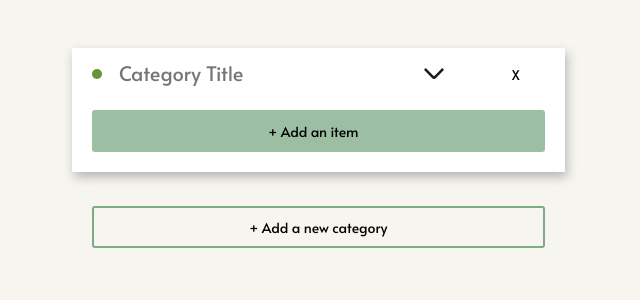
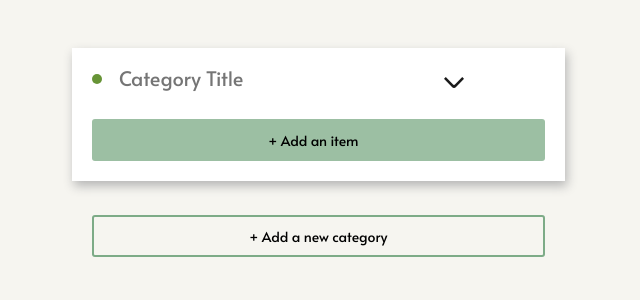
Before and after one commit to mitchHartigan/trekkr, a React (Create React App) app: page /pack in a window 1280 px wide. Both pictures are taken after a click on the button "+ Add a new category". Shown: the top 300 px of the page, without its empty margins (312-952 px from the left). Built offline with nearby package versions, Linux system fonts and the light colour scheme.

Commit message:
feat: wip category collapse

```diff
--- a/src/pack/Category/Category.js
+++ b/src/pack/Category/Category.js
@@ -5,8 +5,8 @@ import { AddANewItemButton, CategoryContainer } from "./Category.elem";
 import { StylesProvider } from "@material-ui/core";
 import "./_category.scss";
 import { CategoryColor } from "./CategoryColor.elem";
-import { NameInput } from "./NameInput.elem";
 import DynamicInput from "../Item/DynamicInput.elem";
+import { parseWeightValToString } from "../BackpackData/utils";
 import styled from "styled-components";
 export default class Category extends Component {
   constructor(props) {
@@ -14,7 +14,7 @@ export default class Category extends Component {
 
     this.nameInput = React.createRef();
     this.state = {
-      collapsed: false,
+      collapsed: false
     };
   }
 
@@ -25,7 +25,7 @@ export default class Category extends Component {
     this.props.deleteCategory(this.props.category.id);
   };
 
-  updateTitle = (evt) => {
+  updateTitle = evt => {
     this.props.updateCategoryTitle(this.props.id, evt.target.value);
   };
 
@@ -35,6 +35,8 @@ export default class Category extends Component {
 
   render() {
     const { collapsed } = this.state;
+    const { totalWeight } = this.props.category;
+
     return (
       <StylesProvider injectFirst>
         <Droppable droppableId={this.props.category.id}>
@@ -44,13 +46,8 @@ export default class Category extends Component {
               {...provided.droppableProps}
               isDraggingOver={snapshot.isDraggingOver}
             >
-              <CategoryControlsContainer id="asdf">
-                <div
-                  style={{
-                    display: "flex",
-                    alignItems: "center",
-                  }}
-                >
+              <CategoryControlsContainer>
+                <div style={{ display: "flex", alignItems: "center" }}>
                   <CategoryColor color={this.props.category.color} />
                   <NameInputContainer>
                     <DynamicInput
@@ -68,16 +65,18 @@ export default class Category extends Component {
                   </NameInputContainer>
                 </div>
 
+                <CategoryWeightSum show={collapsed}>
+                  {parseWeightValToString(totalWeight)}
+                </CategoryWeightSum>
+
                 <CollapseButton
-                  onClick={() =>
-                    this.setState({ collapsed: !this.state.collapsed })
-                  }
-                  collapsed={this.state.collapsed}
+                  onClick={() => this.setState({ collapsed: !collapsed })}
+                  collapsed={collapsed}
                 >
                   <img src="collapse-button.png" alt="" />
                 </CollapseButton>
 
-                <DeleteButton onClick={this.handleDelete} show={!collapsed}>
+                <DeleteButton onClick={this.handleDelete} show={collapsed}>
                   X
                 </DeleteButton>
               </CategoryControlsContainer>
@@ -117,14 +116,15 @@ const CollapseButton = styled.button`
   cursor: pointer;
   outline: none;
   background: transparent;
-  transform: ${(props) => (props.collapsed ? "rotate(-180deg)" : "")};
+  transform: ${props =>
+    props.collapsed ? "rotate(-180deg)" : "translate(0px, 5px)"};
   transform-origin: center;
   transition: transform 150ms;
   flex-shrink: 0;
 `;
 
 const DeleteButton = styled.button`
-  visibility: ${(props) => (props.show ? "visible" : "hidden")};
+  visibility: ${props => (props.show ? "visible" : "hidden")};
   font-family: Alata;
   padding-right: 25px;
   cursor: pointer;
@@ -133,13 +133,15 @@ const DeleteButton = styled.button`
 `;
 
 const ItemsContainer = styled.div`
-  display: ${(props) => (props.show ? "flex" : "none")};
+  display: ${props => (props.show ? "flex" : "none")};
   flex-direction: column;
 `;
 
 const CategoryWeightSum = styled.p`
+  visibility: ${props => (props.show ? "visible" : "hidden")};
   font-family: Alata;
-  font-size: 14px;
+  font-size: 18px;
+  color: red;
 `;
 
 const NameInputContainer = styled.div`
@@ -151,5 +153,5 @@ const CategoryControlsContainer = styled.div`
   flex-direction: row;
   align-items: center;
   justify-content: space-between;
-  padding-right: 10px;
+  padding-right: 20px;
 `;
```
Also changed, not shown: src/pack/BackpackData/utils.js (+59 -48 lines).
